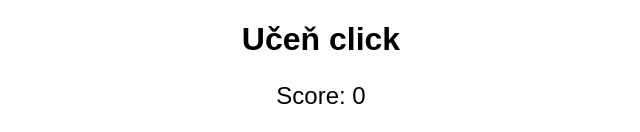
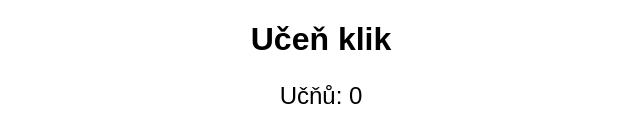
Before and after one commit to Ichdontbegood/ucenclick, a plain HTML site: page index.html in a window 1280 px wide. Shown: the top 132 px of the page, without its empty margins (319-959 px from the left). Drawn offline with Linux system fonts and the light colour scheme.

Commit message:
Update index.html

```diff
--- a/index.html
+++ b/index.html
@@ -4,7 +4,7 @@
 <head>
     <meta charset="UTF-8">
     <meta name="viewport" content="width=device-width, initial-scale=1.0">
-    <title>Učeň click</title>
+    <title>Učeň klik</title>
     <style>
         body {
             font-family: Arial, sans-serif;
@@ -21,8 +21,8 @@
     </style>
 </head>
 <body>
-    <h1>Učeň click</h1>
-    <p id="score">Score: 0</p>
+    <h1>Učeň klik</h1>
+    <p id="score">Učňů: 0</p>
     <img
     width= 300px
     height= auto
```
